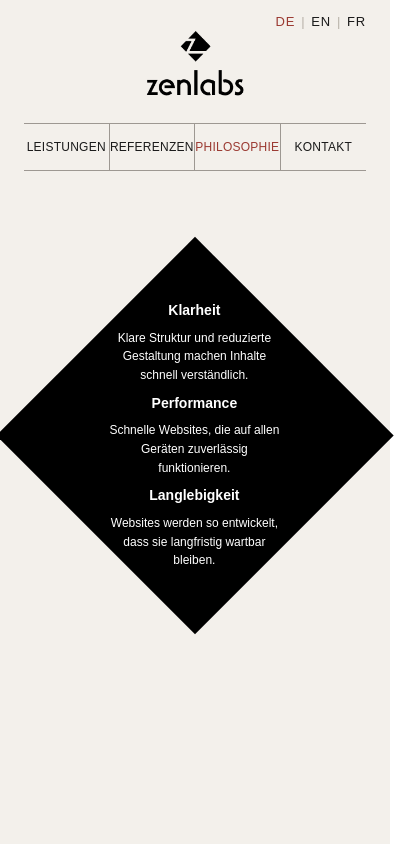
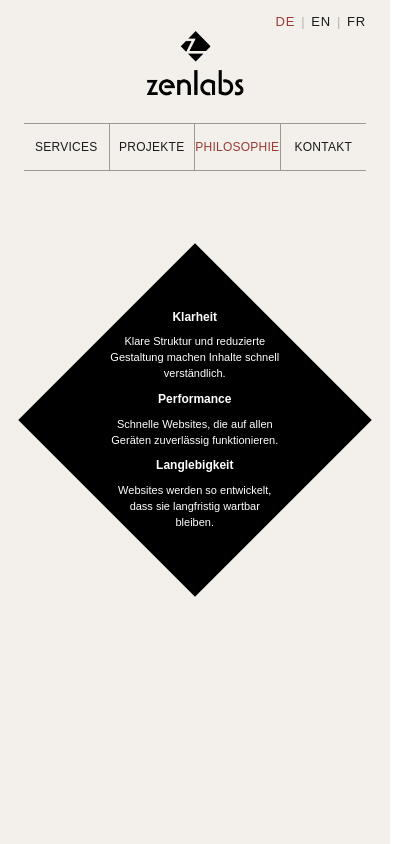
Before and after one commit to cmb22/zenlabs, a Next.js app: page /de/philosophy in a window 390 px wide. Shown: the whole page, 419 px wide, since content can reach past the window. Built offline with nearby package versions, Linux system fonts and the light colour scheme.

Commit message:
css fixes

```diff
--- a/public/google512826477a26478a.html
+++ /dev/null
@@ -1 +0,0 @@
-google-site-verification: google512826477a26478a.html
--- /dev/null
+++ b/src/app/[lang]/contact/content.module.css
@@ -0,0 +1,72 @@
+/* src/app/[lang]/contact/contact-content.module.css */
+
+.title {
+    margin: 0;
+    width: 65%;
+    font-size: 22px;
+    color: white;
+    line-height: 1.2;
+}
+
+.lead {
+    margin: 0;
+    font-size: 16px;
+    line-height: 1.55;
+}
+
+.email {
+    font-size: 16px;
+    color: white;
+    text-decoration: none;
+    margin-top: 10px;
+}
+
+.email:hover {
+    color: #9b3a32;
+}
+
+.phone {
+    font-size: 16px;
+    color: white;
+    text-decoration: none;
+}
+
+.phone:hover {
+    color: #9b3a32;
+}
+
+/* @media (max-width: 1200px) {
+
+
+    .lead {
+        font-size: 17px;
+    }
+
+    .email {
+        font-size: 22px;
+    }
+
+    .phone {
+        font-size: 17px;
+    }
+} */
+
+@media (max-width: 768px) {
+    .title {
+        width: 80%;
+        font-size: var(--font-18);
+    }
+
+    .lead {
+        font-size: var(--font-14);
+        line-height: 1.45;
+    }
+
+    .email {
+        font-size: var(--font-14);
+    }
+
+    .phone {
+        font-size: var(--font-14);
+    }
+}
--- /dev/null
+++ b/src/app/[lang]/philosophy/content.module.css
@@ -0,0 +1,29 @@
+/* src/app/[lang]/philosophy/philosophy-content.module.css */
+
+.title {
+    margin: 0;
+    width: 65%;
+    font-size: 22px;
+    color: white;
+    line-height: 1.2;
+}
+
+.lead {
+    margin: 0;
+    width: 82%;
+    font-size: 16px;
+    line-height: 1.55;
+}
+
+@media (max-width: 768px) {
+    .title {
+        width: 80%;
+        font-size: var(--font-14);
+    }
+
+    .lead {
+        width: 100%;
+        font-size: var(--font-12);
+        line-height: 1.45;
+    }
+}
--- a/src/app/[lang]/philosophy/content.tsx
+++ b/src/app/[lang]/philosophy/content.tsx
@@ -1,6 +1,9 @@
+// src/app/[lang]/philosophy/content.tsx
+
 import { translate } from "@/utils/translate";
-import diamondCSS from "./diamond.module.css";
 import { type Locale } from "@/lib/dictionary";
+import { DiamondLayout } from "@/components/DiamondLayout";
+import styles from "./content.module.css";
 
 type ContentProps = {
     lang: Locale;
@@ -10,36 +13,15 @@ export const Content = ({ lang }: ContentProps) => {
     const t = translate({ lang, val: "philosophy" });
 
     return (
-        <section className={diamondCSS.page}>
-            <div className={diamondCSS.diamond}>
-                <div className={diamondCSS.inner}>
+        <DiamondLayout>
+            <h2 className={styles.title}>{t("principle1Title")}</h2>
+            <p className={styles.lead}>{t("principle1Text")}</p>
 
-                    <h1 className={diamondCSS.title}>
-                        {t("principle1Title")}
-                    </h1>
+            <h2 className={styles.title}>{t("principle2Title")}</h2>
+            <p className={styles.lead}>{t("principle2Text")}</p>
 
-                    <p className={diamondCSS.lead}>
-                        {t("principle1Text")}
-                    </p>
-
-                    <h1 className={diamondCSS.title}>
-                        {t("principle2Title")}
-                    </h1>
-
-                    <p className={diamondCSS.lead}>
-                        {t("principle2Text")}
-                    </p>
-
-                    <h1 className={diamondCSS.title}>
-                        {t("principle3Title")}
-                    </h1>
-
-                    <p className={diamondCSS.lead}>
-                        {t("principle3Text")}
-                    </p>
-
-                </div>
-            </div>
-        </section>
+            <h2 className={styles.title}>{t("principle3Title")}</h2>
+            <p className={styles.lead}>{t("principle3Text")}</p>
+        </DiamondLayout>
     );
 };
--- a/src/app/[lang]/philosophy/diamond.module.css
+++ /dev/null
@@ -1,100 +0,0 @@
-.page {
-    --diamond-size: min(50vw, 440px);
-
-    position: relative;
-    height: calc(100vh - 195px);
-    min-height: 720px;
-    background: #f3f0eb;
-    overflow: visible;
-}
-
-.diamond {
-    position: absolute;
-    left: 50%;
-    top: 100px;
-
-    width: var(--diamond-size);
-    aspect-ratio: 1 / 1;
-    background: #000;
-
-    transform: translateX(-50%) rotate(45deg);
-
-    display: flex;
-    align-items: center;
-    justify-content: center;
-}
-
-.inner {
-    /* width: min(62%, 230px); */
-    width: calc(var(--diamond-size) * 0.75);
-    transform: rotate(-45deg);
-
-    display: flex;
-    flex-direction: column;
-    align-items: center;
-    text-align: center;
-    gap: 14px;
-    color: white;
-}
-
-.title {
-    margin: 0;
-    width: 65%;
-    font-size: 22px;
-    color: white;
-    line-height: 1.2;
-}
-
-.lead {
-    margin: 0;
-    font-size: 16px;
-    line-height: 1.55;
-}
-
-.email {
-    font-size: 20px;
-    color: white;
-    text-decoration: none;
-}
-
-.email:hover {
-    color: #9b3a32;
-}
-
-.phone {
-    font-size: 16px;
-    color: white;
-    text-decoration: none;
-}
-
-.phone:hover {
-    color: #9b3a32;
-}
-
-@media (max-width: 768px) {
-    .page {
-        --diamond-size: min(72vw, 300px);
-        min-height: 420px;
-    }
-
-    .inner {
-        width: min(68%, 180px);
-        gap: 10px;
-    }
-
-    .title {
-        font-size: var(--font-14);
-    }
-
-    .lead {
-        font-size: var(--font-12);
-    }
-
-    .email {
-        font-size: var(--font-12);
-    }
-
-    .phone {
-        font-size: var(--font-12);
-    }
-}
--- a/src/app/[lang]/services/content.module.css
+++ b/src/app/[lang]/services/content.module.css
@@ -118,25 +118,25 @@
     }
 
     .mainTitle {
-        font-size: 32px;
+        /* font-size: 32px; */
         line-height: 1.12;
     }
 
     .lead {
-        font-size: 17px;
+        /* font-size: 17px; */
         line-height: 1.75;
     }
 
     .blockTitle {
-        font-size: 23px;
+        /* font-size: 23px; */
     }
 
     .text {
-        font-size: 16px;
+        /* font-size: 16px; */
         line-height: 1.75;
     }
 
-    .processItem {
+    /* .processItem {
         grid-template-columns: 38px 1fr;
         gap: 5px;
     }
@@ -153,5 +153,5 @@
 
     .processText {
         font-size: 15px;
-    }
+    } */
 }
--- a/src/app/globals.css
+++ b/src/app/globals.css
@@ -1,13 +1,15 @@
 :root {
   --background: #ffffff;
   --foreground: #171717;
-  --font-12: 12px;
-  --font-14: 14px;
-  --font-16: 16px;
-  --font-18: 18px;
-  --font-22: 22px;
-  --font-28: 28px;
-  --font-36: 36px;
+  --font-10: clamp(8px, 0.6vw, 10px);
+  --font-12: clamp(11px, 0.75vw, 12px);
+  /* --font-12: 12px; */
+  --font-14: clamp(12px, 0.9vw, 14px);
+  --font-16: clamp(14px, 1vw, 16px);
+  --font-18: clamp(16px, 1.2vw, 18px);
+  --font-22: clamp(18px, 1.6vw, 22px);
+  --font-28: clamp(22px, 2vw, 28px);
+  --font-36: clamp(28px, 3vw, 36px);
 }
 
 @media (prefers-color-scheme: dark) {
--- a/src/app/[lang]/contact/diamond.module.css
+++ b/src/components/DiamondLayout.module.css
@@ -1,3 +1,5 @@
+/* src/components/diamond-layout.module.css */
+
 .page {
     --diamond-size: min(50vw, 440px);
 
@@ -25,7 +27,6 @@
 }
 
 .inner {
-    /* width: min(62%, 230px); */
     width: calc(var(--diamond-size) * 0.82);
     transform: rotate(-45deg);
 
@@ -37,39 +38,20 @@
     color: white;
 }
 
-.title {
-    margin: 0;
-    width: 65%;
-    font-size: 22px;
-    color: white;
-    line-height: 1.2;
-}
+/* tablet */
 
-.lead {
-    margin: 0;
-    font-size: 16px;
-    line-height: 1.55;
-}
+/* @media (max-width: 1200px) {
+    .page {
+        --diamond-size: min(60vw, 520px);
+        min-height: 760px;
+    }
 
-.email {
-    font-size: 20px;
-    color: white;
-    text-decoration: none;
-}
+    .diamond {
+        top: 80px;
+    }
+} */
 
-.email:hover {
-    color: #9b3a32;
-}
-
-.phone {
-    font-size: 16px;
-    color: white;
-    text-decoration: none;
-}
-
-.phone:hover {
-    color: #9b3a32;
-}
+/* mobile */
 
 @media (max-width: 768px) {
     .page {
@@ -77,24 +59,23 @@
         min-height: 420px;
     }
 
+    /* .diamond {
+        top: 60px;
+    } */
+
     .inner {
         width: min(68%, 180px);
         gap: 10px;
     }
+}
 
-    .title {
-        font-size: var(--font-14);
+@media (max-width: 560px) {
+    .page {
+        --diamond-size: min(72vw, 250px);
+        min-height: 200px;
     }
 
-    .lead {
-        font-size: var(--font-12);
-    }
-
-    .email {
-        font-size: var(--font-12);
-    }
-
-    .phone {
-        font-size: var(--font-12);
-    }
+    /* .diamond {
+        top: 60px;
+    } */
 }
--- /dev/null
+++ b/src/components/DiamondLayout.tsx
@@ -0,0 +1,18 @@
+// src/components/DiamondLayout.tsx
+
+import { ReactNode } from "react";
+import styles from "./DiamondLayout.module.css";
+
+type DiamondLayoutProps = {
+    children: ReactNode;
+};
+
+export const DiamondLayout = ({ children }: DiamondLayoutProps) => {
+    return (
+        <section className={styles.page}>
+            <div className={styles.diamond}>
+                <div className={styles.inner}>{children}</div>
+            </div>
+        </section>
+    );
+};
--- a/src/components/menu.module.css
+++ b/src/components/menu.module.css
@@ -46,30 +46,21 @@
     text-decoration: none;
     color: #111;
     border-right: 1px solid #9d9892;
-    font-size: 12px;
+    font-size: var(--font-14);
     letter-spacing: 0.02em;
 }
+
+/* @media (max-width: 500px) {
+    .nav a {
+        font-size: var(--font-10);
+    }
+} */
 
 .nav a:last-child {
     border-right: none;
 }
 
-.contentInner {
-    max-width: 1100px;
-    margin: 0 auto;
-    padding: 80px 24px 120px;
-}
 
-.contentInner h2 {
-    font-size: 32px;
-    margin-bottom: 24px;
-}
-
-.contentInner p {
-    font-size: 18px;
-    line-height: 1.7;
-    max-width: 760px;
-}
 
 .nav a {
     color: #1a1a1a;
--- a/src/lib/dictionary.ts
+++ b/src/lib/dictionary.ts
@@ -83,8 +83,8 @@ export const dictionary = {
 
         navigation: {
             home: "Startseite",
-            services: "Leistungen",
-            work: "Referenzen",
+            services: "Services",
+            work: "Projekte",
             philosophy: "Philosophie",
             contact: "Kontakt",
         },
@@ -143,7 +143,7 @@ export const dictionary = {
         },
 
         work: {
-            title: "Références",
+            title: "Projets",
             lead: "Quelques projets sélectionnés en design et développement web.",
 
             projectTitle: "Planungswerk Wucke Näther",
@@ -175,7 +175,7 @@ export const dictionary = {
         navigation: {
             home: "Accueil",
             services: "Services",
-            work: "Références",
+            work: "Projets",
             philosophy: "Philosophie",
             contact: "Contact",
         },
```
Also changed, not shown: src/app/[lang]/contact/content.tsx (+13 -83 lines), 1 other file (tests, documents, lock files or other folders).
